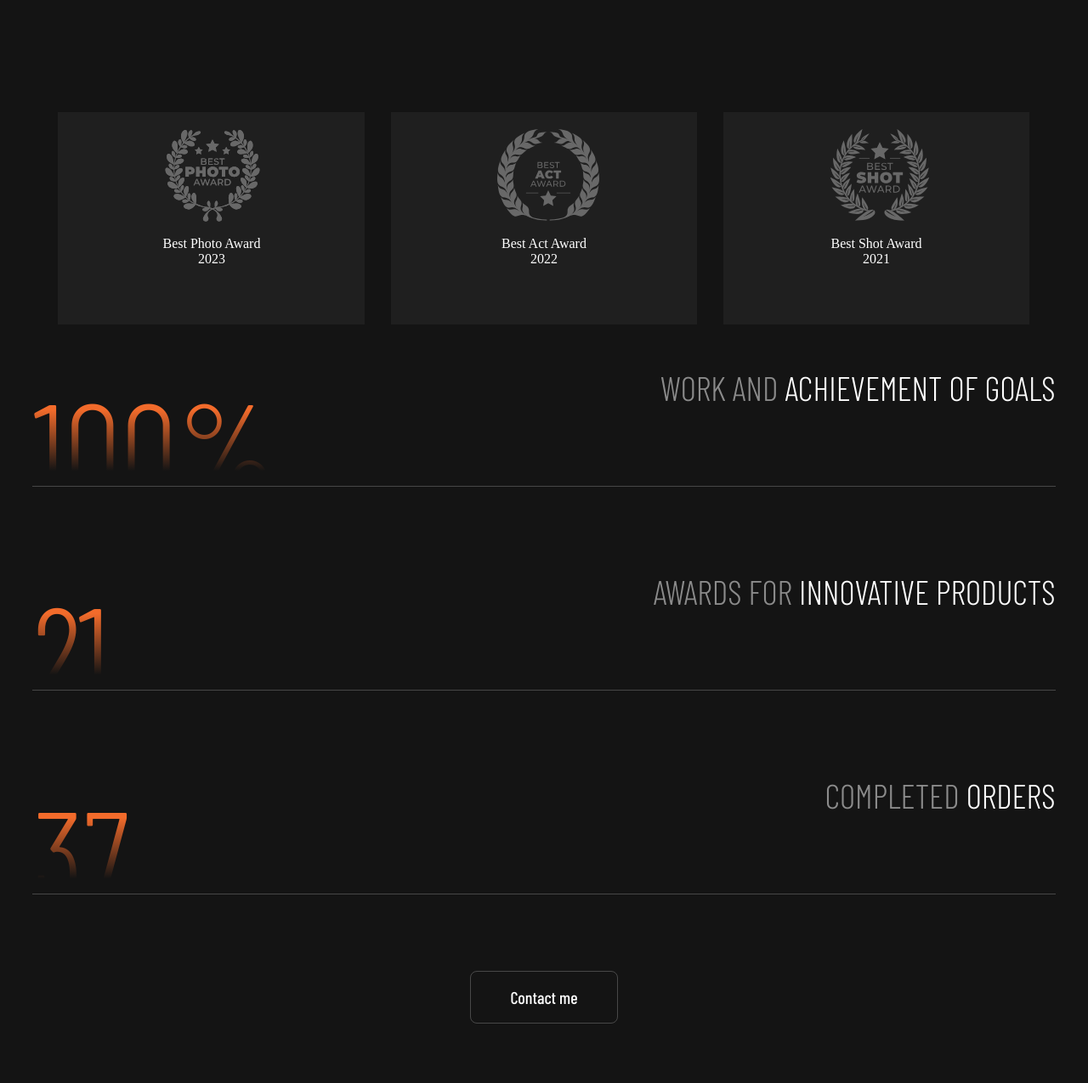
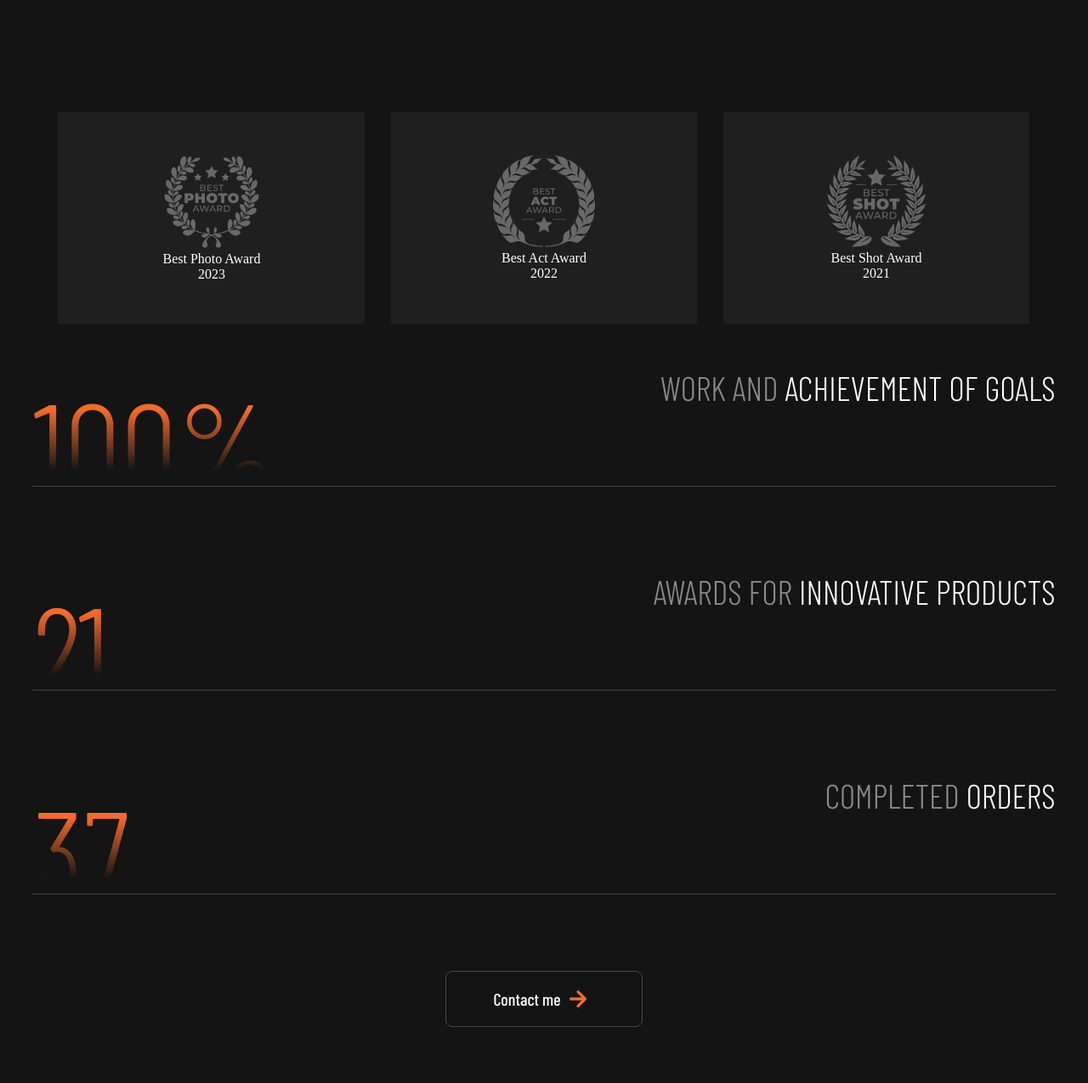
Before and after one commit to AhmedBenRami/Portfolio, a plain HTML site: page Pages/about.html in a window 1280 px wide. Shown: the part 1660-2935 px from the top of the page at 85% size. Drawn offline with Linux system fonts and the light colour scheme; a web font is replaced by a local one.

Commit message:
about is finished contact is finished

```diff
--- a/Assets/CSS/about.css
+++ b/Assets/CSS/about.css
@@ -134,6 +134,7 @@ h2 .gp {
 .ash2,
 .ash3 {
     display: flex;
+    justify-content: center;
     flex-direction: column;
     background-color: var(--box-bg-color);
     width: 30%;
@@ -141,28 +142,10 @@ h2 .gp {
     padding: 20px;
 }
 
-.award1 {
-    margin-left: 33%;
-    width: 40%;
-    height: 60%;
-    background-image: url(../Icons/achievement1.svg);
-    background-repeat: no-repeat;
-}
-
-.award2 {
-    margin-left: 33%;
-    width: 40%;
-    height: 60%;
-    background-image: url(../Icons/achievement2.svg);
-    background-repeat: no-repeat;
-}
-
+.award1,
+.award2,
 .award3 {
-    margin-left: 33%;
-    width: 40%;
-    height: 60%;
-    background-image: url(../Icons/achievement3.svg);
-    background-repeat: no-repeat;
+    margin: 0 auto;
 }
 
 .achievements p {
@@ -245,11 +228,11 @@ h2 .gp {
     justify-content: center;
     align-items: center;
     position: relative;
-    width: 15%;
+    width: 20%;
     text-decoration: none;
     font-family: "Barlow Condensed";
     font-size: 20px;
-    padding: 18px;
+    padding: 12px;
     border: solid 1px #8080807c;
     border-radius: 8px;
     transition: 0.4s;
@@ -351,6 +334,8 @@ h2 .gp {
         gap: 25px;
     }
 
+
+
     .ash1,
     .ash2,
     .ash3 {
@@ -361,6 +346,12 @@ h2 .gp {
     .state {
         font-size: 80px;
     }
+    .contact-link{
+        width: 40%;
+        height: auto;
+    }
+
+
 }
 
 @media (max-width: 767px) {
--- a/Assets/CSS/contact.css
+++ b/Assets/CSS/contact.css
@@ -123,6 +123,9 @@ input::placeholder {
 .message:hover {
     background-color: #ff5100;
 }
+.contact{
+    margin-bottom: 30vh;
+}
 
 iframe {
     height: 100vh;
@@ -132,7 +135,7 @@ iframe {
     border: none;
 }
 
-@media (max-width: 767px) {
+@media (max-width: 768px) {
     .get-in-touch {
         flex-direction: column;
 
--- a/Assets/JS/about.js
+++ b/Assets/JS/about.js
@@ -23,7 +23,7 @@ let span1 = document.getElementById("sts1")
                     clearInterval(end)
                 }
 
-            }, 20)
+            }, 10)
 
         }
 
--- a/Pages/about.html
+++ b/Pages/about.html
@@ -89,13 +89,17 @@
                 </div>
 
                 <div class="ash2">
-                    <div class="award2"></div>
+                    <div class="award2">
+                        <img src="../Assets/Icons/achievement2.svg">
+                    </div>
                     <p class="aw-name">Best Act Award</p>
                     <p class="aw-date">2022</p>
                 </div>
 
                 <div class="ash3">
-                    <div class="award3"></div>
+                    <div class="award3">
+                        <img src="../Assets/Icons/achievement3.svg">
+                    </div>
                     <p class="aw-name">Best Shot Award</p>
                     <p class="aw-date">2021</p>
                 </div>
@@ -128,7 +132,8 @@
         </section>
         <section class="small-Contact">
 
-            <a class="contact-link" href="#">Contact me </a>
+            <a class="contact-link" href="#">Contact me <img src="../Assets/Icons/arrow-right.svg"> </a>
+
 
         </section>
         <section class="showcase">
```
Also changed, not shown: Assets/Icons/arrow-right.svg (added).
